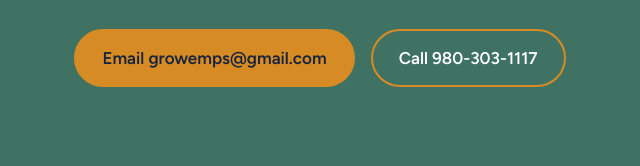
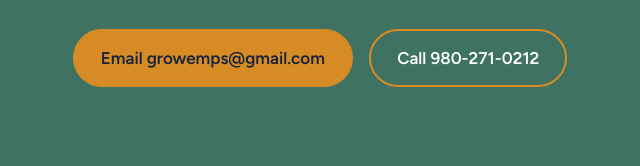
Before and after one commit to growemps-sys/Growth-Empowerment-Success--Website, a plain HTML site: page index.html in a window 1280 px wide. Shown: the part 4185-4351 px from the top of the page, 320-960 px from the left. Drawn offline with nearby package versions, Linux system fonts and the light colour scheme.

Commit message:
Update contact number in index.html

```diff
--- a/index.html
+++ b/index.html
@@ -230,7 +230,7 @@ footer{background:var(--deep);color:#b9d0c8;text-align:center;padding:22px 24px;
     <h2>Ready to grow? Let’s start the conversation.</h2>
     <p>Tell us about your staff, students, or family and we will shape a plan that fits your schedule.</p>
     <a class="btn primary" href="mailto:growemps@gmail.com" target="_blank" rel="noopener">Email growemps@gmail.com</a>
-    <a class="btn ghost" href="tel:9803031117" target="_blank" rel="noopener">Call 980-303-1117</a>
+    <a class="btn ghost" href="tel:9802710212" target="_blank" rel="noopener">Call 980-271-0212</a>
   </div>
 </section>
 
```
